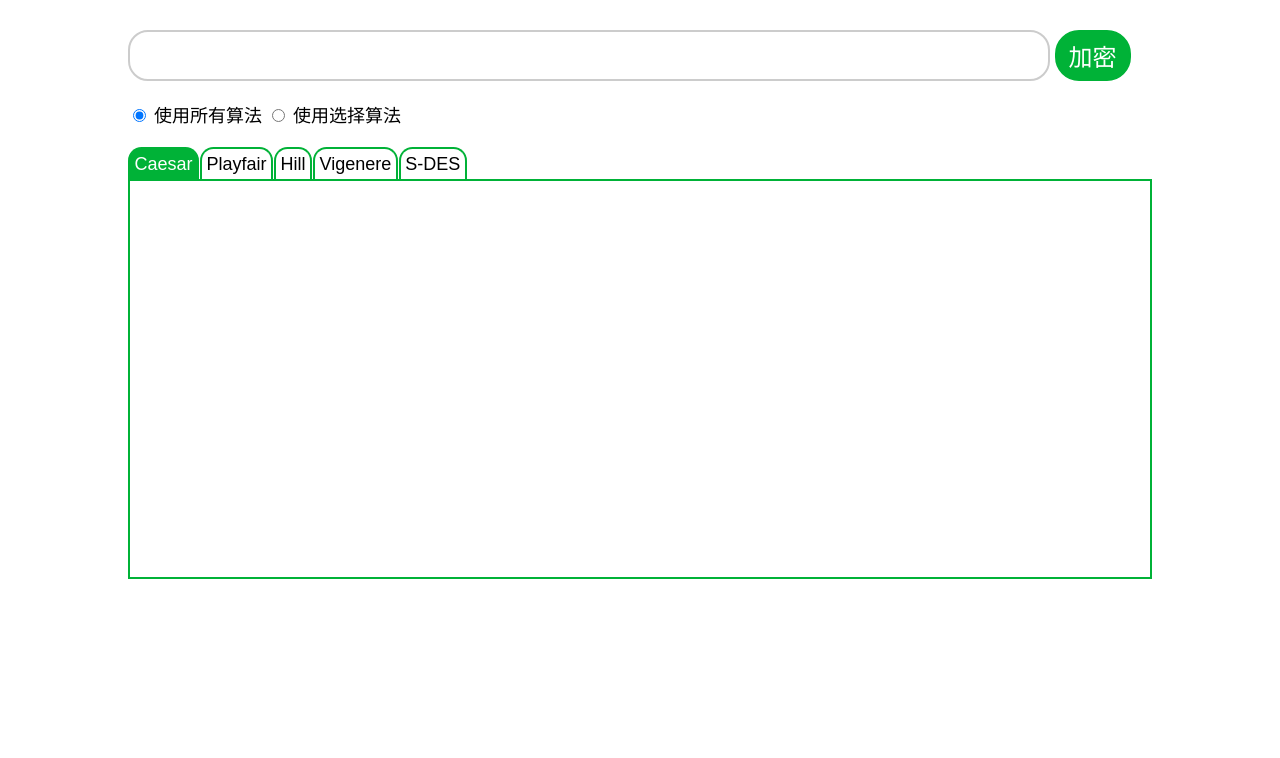
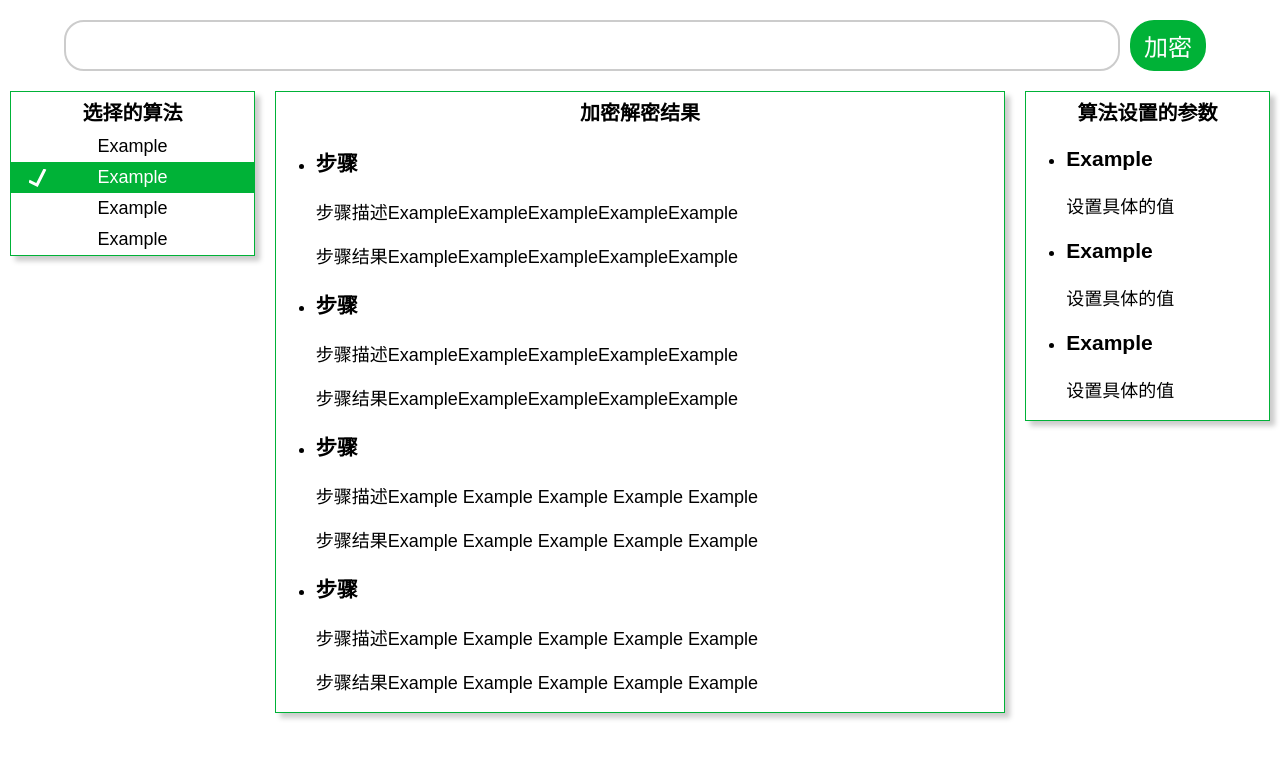
Before and after one commit to longshihui/encryption, a plain HTML site: page index.html in a window 1280 px wide. Drawn offline with Linux system fonts and the light colour scheme.

Commit message:
页面重构完成

```diff
--- a/css/index.css
+++ b/css/index.css
@@ -1,28 +1,26 @@
-body{
+body {
     margin: 0;
     padding: 0;
-    font-family: "Microsoft YaHei UI",sans-serif;
+    font-family: "Microsoft YaHei UI", sans-serif;
     font-size: 18px;
 }
+
 * {
     -webkit-box-sizing: border-box;
-    -moz-box-sizing:  border-box;
-    box-sizing:  border-box;
+    -moz-box-sizing: border-box;
+    box-sizing: border-box;
 }
-.container{
-    padding: 30px 10% 0 10%;
-}
-.setting {
-    margin: 20px 0;
-}
+
 a {
     font: inherit;
     color: inherit;
     text-decoration: none;
 }
+
 .clearfix {
     overflow: hidden;
 }
+
 .btn {
     outline: none;
     border: 2px solid #00b237;
@@ -37,7 +35,7 @@ a {
     font-size: 24px;
 }
 
-.btn:hover{
+.btn:hover {
     background-color: #ffffff;
     color: #00b237;
 }
@@ -47,63 +45,102 @@ a {
     border: 2px solid #cccccc;
     border-radius: 20px;
     padding: 5px 20px;
-    width: 90%;
     font-size: 32px;
     transition: all .5s;
     vertical-align: middle;
 }
 
-.input:focus{
+.input:focus {
     border: 2px solid #00b237;
 }
 
-.form {
+.box {
+    box-shadow: 5px 5px 5px #ccc;
+    border: 1px solid #00b237;
 }
 
-.form .form-info{
-    margin:0 .5em;
+.container {
+    display: flex;
+    min-width: 1024px;
+    align-items: flex-start;
+    margin-bottom: 20px;
 }
 
-.tab .tab-body, .tab .tab-head{
-    list-style: none;
-    margin: 0;
-    padding: 0;
+.container .choose {
+    flex: 1;
+    order: 1;
+
+    margin: 0 10px;
 }
 
-.tab .tab-head li{
-    float: left;
-    border: 2px solid #00b237;
-    border-bottom: none;
-    border-radius: .75em .75em 0 0;
-    margin-right:1px;
-    padding:.25em;
+.container .content {
+    flex: 3;
+    order: 2;
+
+    margin: 0 10px;
+}
+
+.container .setting {
+    flex: 1;
+    order: 3;
+
+    margin: 0 10px;
+}
+
+.container header{
+    text-align: center;
+    font-weight: 700;
+    font-size: 20px;
+    margin: 5px 0;
+}
+
+.container .choose .choose-list {
+    padding: 0;
+    margin: 0;
+    list-style: none;
+}
+
+.container .choose .choose-list li {
+    position: relative;
+
+    text-align: center;
+    padding: 5px 0;
+
     cursor: pointer;
 }
 
-.tab .tab-head li.active{
-    background-color: #00b237;
+.container .choose .choose-list li:hover {
+    background: #00b237;
     color: #ffffff;
 }
 
-.tab .tab-head li > a{
-    width: 100%;
-    height: 100%;
+.container .choose li.active {
+    background: #00b237;
+    color: #ffffff;
 }
 
-.tab .tab-body{
-    border: 2px solid #00b237;
-    min-height: 400px;
-    display: flex;
-}
-.tab .tab-body > li{
-    flex: 1;
-    display: none;
+.container .choose li.active:before{
+    content: '';
+    position: absolute;
+    top: 0;
+    bottom: 0;
+    left: 1em;
+    margin: auto;
+    display: inline-block;
+    width: 18px;
+    height: 18px;
+    background: url("../svg/tick.svg");
 }
 
-.tab .tab-body li:target {
-    display: block;
+.form {
+    display: flex;
+    padding: 20px 5%;
 }
 
-.step-list {
-    list-style: disc;
+.form .fluid-width-input {
+    flex: 1;
 }
+
+.form .btn {
+    margin: 0 10px;
+}
--- a/index.html
+++ b/index.html
@@ -6,48 +6,97 @@
     <link rel="stylesheet" href="css/index.css">
 </head>
 <body>
+<header>
+    <form action="#" class="form">
+        <input type="text" class="input fluid-width-input">
+        <button type="button" class="btn">加密</button>
+    </form>
+</header>
 <article class="container">
-    <section>
-        <form action="#" class="form">
-            <input type="text" class="input">
-            <button type="button" class="btn">加密</button>
-        </form>
-    </section>
-    <section class="setting">
-        <label>
-            <input type="radio" name="setting" checked="checked">
-            <span>使用所有算法</span>
-        </label>
-        <label>
-            <input type="radio" name="setting">
-            <span>使用选择算法</span>
-        </label>
-    </section>
-    <section class="content">
-        <div class="tab">
-            <ul class="tab-head clearfix">
-                <li><a href="#Caesar">Caesar</a></li>
-                <li><a href="#Playfair">Playfair</a></li>
-                <li><a href="#Hill">Hill</a></li>
-                <li><a href="#Vigenere">Vigenere</a></li>
-                <li><a href="#S-DES">S-DES</a></li>
-            </ul>
-            <ul class="tab-body">
-                <li id="Caesar">
-                    <ul class="step-list">
-                        <li class="step-item">1</li>
-                        <li class="step-item">1</li>
-                        <li class="step-item">1</li>
-                        <li class="step-item">1</li>
-                        <li class="step-item">1</li>
-                    </ul>
-                </li>
-                <li id="Playfair">2</li>
-                <li id="Hill">3</li>
-                <li id="Vigenere">4</li>
-                <li id="S-DES">5</li>
-            </ul>
-        </div>
+    <nav class="choose box">
+        <header>
+            选择的算法
+        </header>
+        <ul class="choose-list">
+            <li>
+                Example
+            </li>
+            <li class="active">
+                Example
+            </li>
+            <li>
+                Example
+            </li>
+            <li>
+                Example
+            </li>
+        </ul>
+    </nav>
+    <aside class="setting box">
+        <header>
+            算法设置的参数
+        </header>
+        <ul class="setting-list">
+            <li>
+                <h3 class="setting-name">Example</h3>
+                <p class="setting-detail">
+                    设置具体的值
+                </p>
+            </li>
+            <li>
+                <h3 class="setting-name">Example</h3>
+                <p class="setting-detail">
+                    设置具体的值
+                </p>
+            </li>
+            <li>
+                <h3 class="setting-name">Example</h3>
+                <p class="setting-detail">
+                    设置具体的值
+                </p>
+            </li>
+        </ul>
+    </aside>
+    <section class="content box">
+        <header>加密解密结果</header>
+        <ul class="step-list">
+            <li class="step-item">
+                <h3>步骤</h3>
+                <p class="step-desc">
+                    步骤描述ExampleExampleExampleExampleExample
+                </p>
+                <p class="step-result">
+                    步骤结果ExampleExampleExampleExampleExample
+                </p>
+            </li>
+            <li class="step-item">
+                <h3>步骤</h3>
+                <p class="step-desc">
+                    步骤描述ExampleExampleExampleExampleExample
+                </p>
+                <p class="step-result">
+                    步骤结果ExampleExampleExampleExampleExample
+                </p>
+            </li>
+            <li class="step-item">
+                <h3>步骤</h3>
+                <p class="step-desc">
+                    步骤描述Example Example Example Example Example
+                </p>
+                <p class="step-result">
+                    步骤结果Example Example Example Example Example
+                </p>
+            </li>
+            <li class="step-item">
+                <h3>步骤</h3>
+                <p class="step-desc">
+                    步骤描述Example Example Example Example Example
+                </p>
+                <p class="step-result">
+                    步骤结果Example Example Example Example Example
+                </p>
+            </li>
+        </ul>
     </section>
 </article>
 <script type="text/javascript" src="js/tab.js"></script>
@@ -57,38 +106,10 @@
 
 <script type="text/javascript">
     window.addEventListener('load', function () {
-        var tab = new Tab('.tab');
-        tab.init();
+        var c = Algorithm.SDES.lock('');
 
-        var f = new Flow('test');
+        console.log(Algorithm.SDES.unlock(c));
 
-        f.defineTasks({
-            1: {
-                fn: function () {
-                    return 1 + 2;
-                }
-            },
-            2: {
-                fn: function (pre) {
-                    console.log("I receive preResult is " + pre);
-                }
-            }
-        });
-
-        var A = function () {
-        };
-
-        A.prototype = Object.create(Pubsub.Observer.prototype);
-
-        A.prototype.receive = function (msg) {
-            console.log('I receive message from listen that is ' + msg.name);
-        };
-
-        var a = new A();
-
-        Flow.subscribe('test', a);
-
-        f.execute();
     }, false);
 </script>
 </body>
--- a/js/algorithm.js
+++ b/js/algorithm.js
@@ -418,11 +418,14 @@
         /**
          * 转换为Unicode字符
          * @desc 将二进制的Unicode二进制编码变成Unicode明文
-         * @param binaryCharCodeArr
+         * @param {Array} binaryCharCodeArr
          * @return {string}
          */
         function translateToChar(binaryCharCodeArr) {
-            return String.fromCharCode(parseInt(binaryCharCodeArr, 2));
+            var str = binaryCharCodeArr.reduce(function (pre, cur) {
+               return pre + cur;
+            });
+            return String.fromCharCode(parseInt(str, 2));
         }
 
         var makeKey = (function () {
@@ -631,10 +634,6 @@
                 var keyArr = makeKey(this.setting.key),
                     binaryMsg = sliceToBinaryStrArr(message);
 
-                binaryMsg = [
-                    [0, 0, 0, 1, 0, 1, 1, 0]
-                ];
-
                 return binaryMsg.map(function (binaryCharCodeArr) {
                     var tempBinary8;
 
@@ -652,21 +651,22 @@
                 }).join('');
             },
             unlock: function (cipher) {
-                var keyMap = makeKey.call(this).reverse(),
+                var setting = this.setting;
+                var keyArr = makeKey(this.setting.key),
                     binaryMsg = sliceToBinaryStrArr(cipher);
 
-                return binaryMsg.map(function (binaryChar) {
+                return binaryMsg.map(function (binaryCharCodeArr) {
                     var tempBinary8;
 
-                    tempBinary8 = IP(binaryChar);
+                    tempBinary8 = IP(binaryCharCodeArr, setting.IP);
 
-                    tempBinary8 = Fk(tempBinary8, keyMap[0]);
+                    tempBinary8 = Fk(tempBinary8, keyArr[1], setting.Fk);
 
                     tempBinary8 = Sw(tempBinary8);
 
-                    tempBinary8 = Fk(tempBinary8, keyMap[1]);
+                    tempBinary8 = Fk(tempBinary8, keyArr[0], setting.Fk);
 
-                    tempBinary8 = reverseIP(tempBinary8);
+                    tempBinary8 = reverseIP(tempBinary8, setting.rIP);
 
                     return translateToChar(tempBinary8);
                 }).join('');
```
Also changed, not shown: svg/tick.svg (added).
